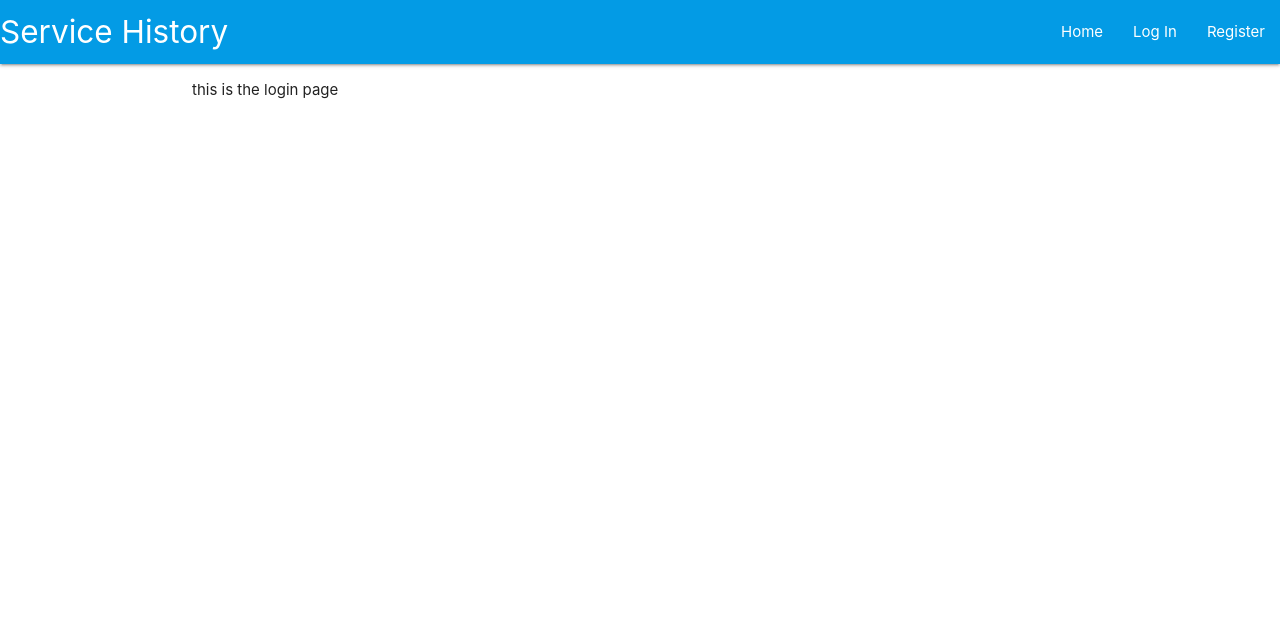
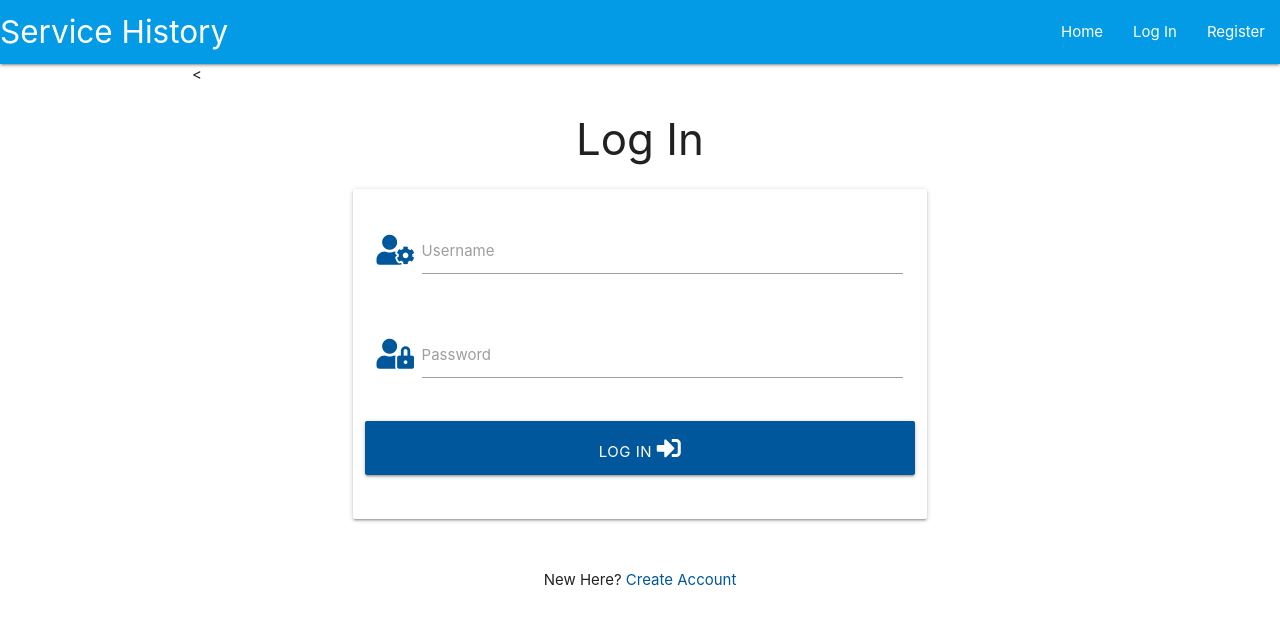
Before and after one commit to Cha-K28/data_centric_development_MSP3, a Flask app: page /login in a window 1280 px wide. Shown: the top 625 px of the page. Run offline with Flask 2, Linux system fonts and the light colour scheme; some libraries are stand-ins or nearby versions.

Commit message:
add log in functionality and template

```diff
--- a/app.py
+++ b/app.py
@@ -17,24 +17,66 @@ app.secret_key = os.environ.get("SECRET_KEY")
 
 mongo = PyMongo(app)
 
-# Home
+# Home ---------------------------------------------------
+
+
 @app.route("/")
 def home_page():
     return render_template("home.html")
 
-# Service Info
+# End Home ---------------------------------------------------
+
+
+# Service Info ---------------------------------------------------
+
+
 @app.route("/get_service_info")
 def get_service_info():
     service_history = list(mongo.db.service_history.find())
     return render_template("service_info.html",
             service_history=service_history)
 
-# Login
-@app.route("/login")
+# End Service Info ---------------------------------------------------
+
+
+# Login ---------------------------------------------------
+
+
+@app.route("/login", methods=["GET", "POST"])
 def login():
+    if request.method == "POST":
+        # check if username exists in db
+        existing_user = mongo.db.users.find_one(
+            {"username": request.form.get("username").lower()})
+
+        if existing_user:
+            # ensure hashed password matches user input
+            if check_password_hash(
+                existing_user["password"], request.form.get("password")):
+                    session["user"] = request.form.get("username").lower()
+                    flash("Welcome, {}".format(
+                        request.form.get("username")))
+                    return redirect(url_for(
+                        "get_service_info", username=session["user"]))
+
+            else:
+                # invalid password match
+                flash("Incorrect Username and/or Password")
+                return redirect(url_for("login"))
+
+        else:
+            # username doesn't exist
+            flash("Incorrect Username and/or Password")
+            return redirect(url_for("login"))
+
     return render_template("login.html")
 
-# Log Out
+# End Login ---------------------------------------------------
+
+
+# Log Out ---------------------------------------------------
+
+
 @app.route("/logout")
 def logout():
     # remove user from session cookie
@@ -42,8 +84,12 @@ def logout():
     session.pop("user")
     return redirect(url_for("login"))
 
+# End Log Out ---------------------------------------------------
 
-# Register
+
+# Register ---------------------------------------------------
+
+
 @app.route("/register", methods=["GET", "POST"])
 def register():
 
@@ -69,6 +115,8 @@ def register():
 
     return render_template("register.html")
 
+# End Register ---------------------------------------------------
+
 
 if __name__ == "__main__":
     app.run(host=os.environ.get("IP"),
--- a/templates/login.html
+++ b/templates/login.html
@@ -1,6 +1,46 @@
 {% extends "base.html" %}
 {% block content %}
 
-<p>this is the login page</p>
+<    <h3 class="center-align">Log In</h3>
+
+    <div class="row">
+        <form class="col s12 m8 offset-m2" method="POST" action="{{ url_for('login') }}">
+            <div class="card-panel">
+                <!-- username -->
+                <div class="row">
+					<div class="input-field col s12">
+						<i class="fas fa-user-cog prefix light-blue-text text-darken-4"></i>
+						<input id="username" name="username" type="text" minlength="5"
+                            maxlength="15" class="validate" required>
+						<label for="username">Username</label>
+					</div>
+                </div>
+                <!-- passowrd -->
+                <div class="row">
+                    <div class="input-field col s12">
+						<i class="fas fa-user-lock prefix light-blue-text text-darken-4"></i>
+                        <input id="password" name="password" type="password" minlength="5"
+                            maxlength="15" pattern="^[a-zA-Z0-9]{5,15}$" class="validate" required>
+                        <label for="password">Password</label>
+                    </div>
+                </div>
+                <!-- login -->
+                <div class="row">
+                    <button type="submit" class="col s12 btn-large light-blue darken-4 text-shadow">
+                        Log In <i class="fas fa-sign-in-alt"></i>
+                    </button>
+                </div>
+            </div>
+        </form>
+    </div>
+
+    <div class="row">
+        <div class="col s12">
+            <p class="center-align">
+                New Here?
+                <a href="{{ url_for('register') }}" class="light-blue-text text-darken-4">Create Account</a>
+            </p>
+        </div>
+    </div>
 
 {% endblock %}
```
